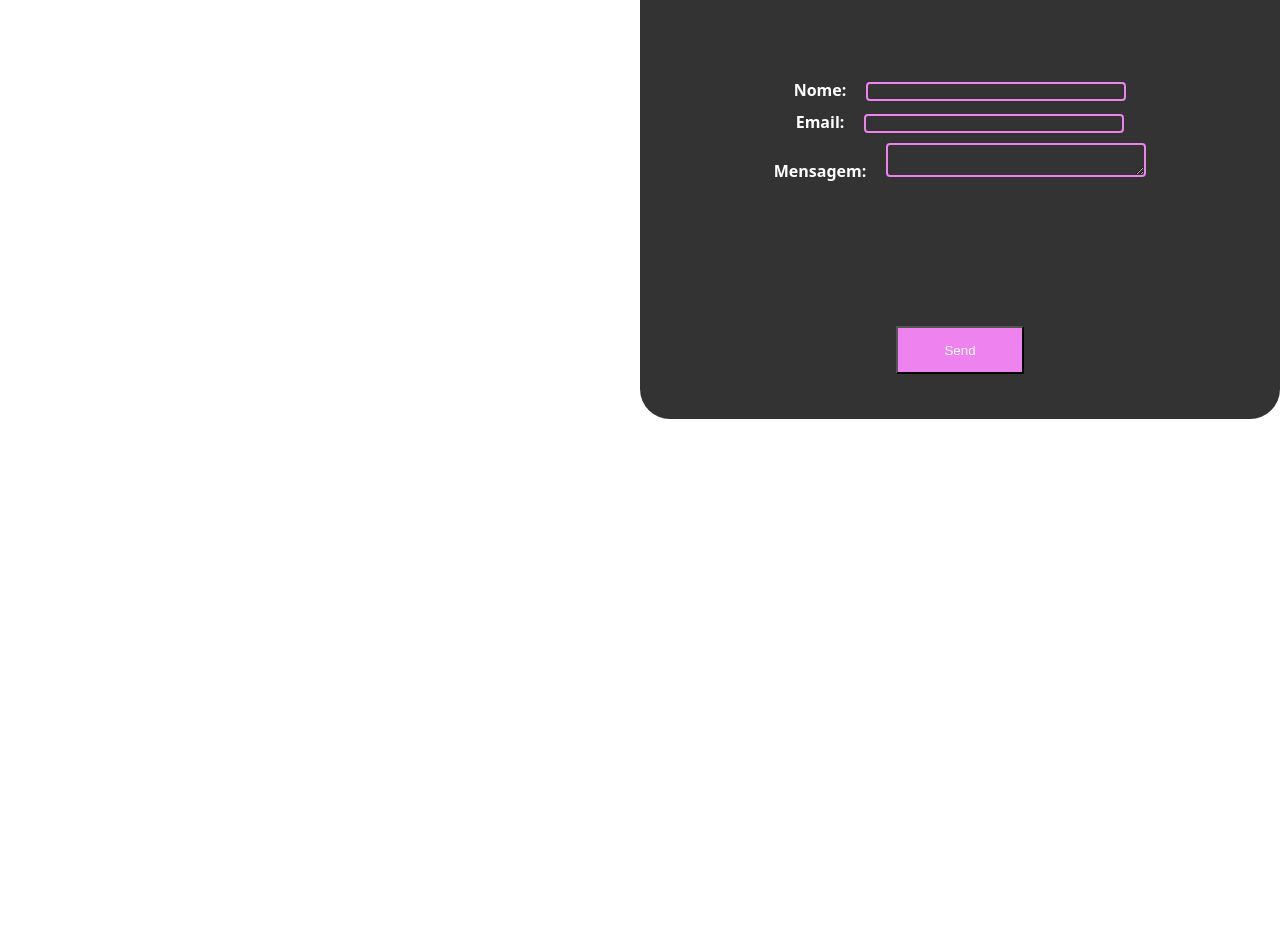
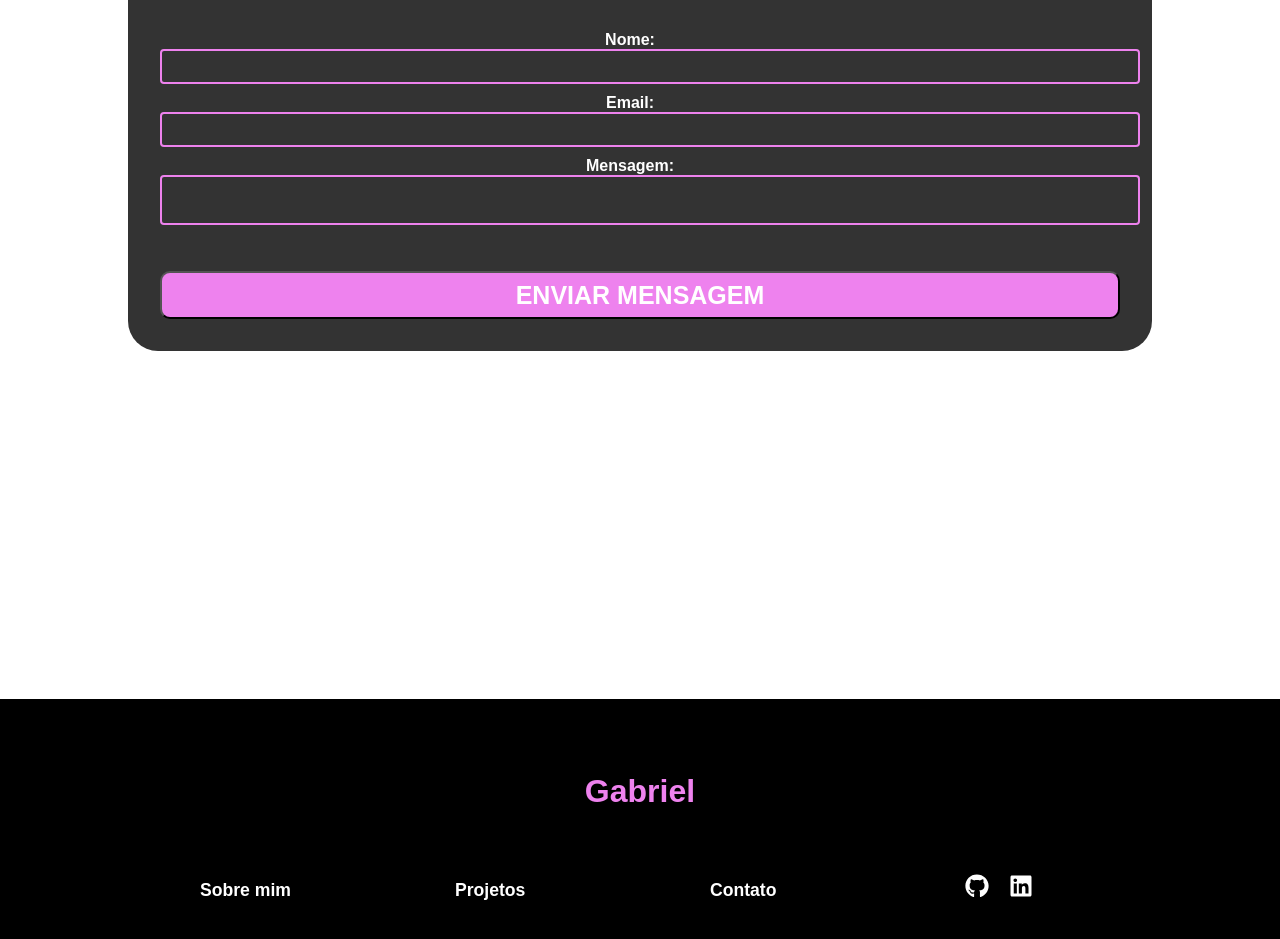
Before and after one commit to gabrielteza/port-teza, a React (Create React App) app: page / in a window 1280 px wide. Shown: the part 2228-3167 px from the top of the page. Before the commit the page ends 3047 px from the top, so only its background shows below. Built offline with nearby package versions, Linux system fonts and the light colour scheme.

Commit message:
"Adds Footer component to the app, updates ContactForm and contact-form.css, and modifies FooterStyles.js"

```diff
--- a/src/App.js
+++ b/src/App.js
@@ -13,6 +13,7 @@ function App() {
           <Route exact path="/" element={<Content />} />
         </Routes>
       </Router>
+      <Footer />
     </div>
   );
 }
--- a/src/components/contactForm/ContactForm.js
+++ b/src/components/contactForm/ContactForm.js
@@ -2,7 +2,7 @@ import React from 'react'
 import './contact-form.css'
 
 const ContactForm = () => {
-  const [formStatus, setFormStatus] = React.useState('Send')
+  const [formStatus, setFormStatus] = React.useState('Enviar Mensagem')
   const onSubmit = (e) => {
     e.preventDefault()
     setFormStatus('Submitting...')
--- a/src/components/contactForm/contact-form.css
+++ b/src/components/contactForm/contact-form.css
@@ -1,4 +1,4 @@
-:root{
+:root {
   --primary: #333;
   --secondary-color: violet;
   --text-color: #fff;
@@ -6,59 +6,74 @@
 
 .container {
   text-align: center;
-  margin-top: 5rem;
+  margin: 5rem auto;
   background-color: var(--primary);
-  width: 40rem;
-  height: 30rem;
+  max-width: 40rem;
+  padding: 2rem;
   border-radius: 30px;
-  margin-left: 40rem;
 }
 
 .form-label {
   color: var(--text-color);
   margin-right: 20px;
   font-weight: 700;
-  font-family: system-ui, -apple-system, BlinkMacSystemFont, 'Segoe UI', Roboto, Oxygen, Ubuntu, Cantarell, 'Open Sans', 'Helvetica Neue', sans-serif;
 }
 
 #form-texts {
-  margin-top: 7rem;
+  margin-top: 2rem;
 }
 
-input#name.form-control {
-  width: 16rem;
+input.form-control,
+textarea.form-control {
+  width: 100%;
   border: 2px solid var(--secondary-color);
   border-radius: 4px;
   margin-bottom: 10px;
   background-color: transparent;
   color: var(--text-color);
-}
-
-textarea#message.form-control {
-  width: 16rem;
-  border: 2px solid var(--secondary-color);
-  border-radius: 4px;
-  background-color: transparent;
-  color: var(--text-color);
-}
-
-input#email.form-control {
-  width: 16rem;
-  border: 2px solid var(--secondary-color);
-  border-radius: 4px;
-  margin-bottom: 10px;
-  background-color: transparent;
-  color: var(--text-color);
+  padding: 0.5rem;
+  resize: none;
 }
 
 .btn {
-  margin-top: 9rem;
+  margin-top: 2rem;
   background-color: var(--secondary-color);
   height: 3rem;
-  width: 8rem;
+  width: 100%;
   color: var(--text-color);
+  font-size: 25px;
+  font-weight: bolder;
+  border-radius: 10px;
+  text-transform: uppercase;
+  font-family: Arial, Helvetica, sans-serif;
+}
+
+.btn:hover{
+  cursor: pointer;
+  box-shadow: 0 12px 16px 0 rgba(0,0,0,0.24), 0 17px 50px 0 rgba(0,0,0,0.19);
 }
 
 .title-contact {
   color: var(--text-color);
 }
+
+/* Media queries */
+@media screen and (min-width: 768px) {
+  .container {
+    max-width: 60rem;
+  }
+}
+
+@media screen and (max-width: 767px) {
+  .container {
+    padding: 1rem;
+    border-radius: 0;
+  }
+
+  input.form-control,
+  textarea.form-control {
+    width: calc(100% - 20px);
+    margin-right: 10px;
+    margin-left: 10px;
+  }
+}
--- a/src/components/footer/Footer.js
+++ b/src/components/footer/Footer.js
@@ -1,5 +1,3 @@
-// Filename - components/Footer.js
-/*
 import React from "react";
 import {
   Box,
@@ -9,109 +7,78 @@ import {
   FooterLink,
   Heading,
 } from "./FooterStyles";
+import { Link } from "react-scroll";
+import "./footer.css";
+import { FaGithub, FaLinkedin } from "react-icons/fa6";
 
 const Footer = () => {
   return (
     <Box>
       <h1
         style={{
-					color: "green",
+          color: "violet",
           textAlign: "center",
           marginTop: "10px",
         }}
       >
-				A Computer Science Portal for Geeks!
+        Gabriel
       </h1>
       <FooterContainer>
         <Row>
           <Column>
-						<Heading>About Us</Heading>
-						<FooterLink href="#">
-							Aim
-						</FooterLink>
-						<FooterLink href="#">
-							Vision
-						</FooterLink>
-						<FooterLink href="#">
-							Testimonials
-						</FooterLink>
+            <Heading>
+              <Link
+                activeClass="active"
+                to="about"
+                spy={true}
+                smooth={true}
+                offset={-100}
+                duration={500}
+                className="navbar-link"
+              >
+                Sobre mim{" "}
+              </Link>
+            </Heading>
           </Column>
           <Column>
-						<Heading>Services</Heading>
-						<FooterLink href="#">
-							Writing
-						</FooterLink>
-						<FooterLink href="#">
-							Internships
-						</FooterLink>
-						<FooterLink href="#">
-							Coding
-						</FooterLink>
-						<FooterLink href="#">
-							Teaching
-						</FooterLink>
+            <Heading>
+              <Link
+                activeClass="active"
+                to="projetos"
+                spy={true}
+                smooth={true}
+                offset={-90}
+                duration={500}
+                className="navbar-link"
+              >
+                Projetos
+              </Link>
+            </Heading>
           </Column>
           <Column>
-						<Heading>Contact Us</Heading>
-						<FooterLink href="#">
-							Uttar Pradesh
-						</FooterLink>
-						<FooterLink href="#">
-							Ahemdabad
-						</FooterLink>
-						<FooterLink href="#">
-							Indore
-						</FooterLink>
-						<FooterLink href="#">
-							Mumbai
-						</FooterLink>
+            <Heading>
+              <Link
+                activeClass="active"
+                to="contato"
+                spy={true}
+                smooth={true}
+                offset={-100}
+                duration={500}
+                className="navbar-link"
+              >
+                Contato
+              </Link>
+            </Heading>
           </Column>
           <Column>
-						<Heading>Social Media</Heading>
-						<FooterLink href="#">
-							<i className="fab fa-facebook-f">
-								<span
-									style={{
-										marginLeft: "10px",
-									}}
-								>
-									Facebook
-								</span>
-							</i>
-						</FooterLink>
-						<FooterLink href="#">
-							<i className="fab fa-instagram">
-								<span
-									style={{
-										marginLeft: "10px",
-									}}
-								>
-									Instagram
-								</span>
-							</i>
-						</FooterLink>
-						<FooterLink href="#">
-							<i className="fab fa-twitter">
-								<span
-									style={{
-										marginLeft: "10px",
-									}}
-								>
-									Twitter
-								</span>
-							</i>
-						</FooterLink>
-						<FooterLink href="#">
-							<i className="fab fa-youtube">
-								<span
-									style={{
-										marginLeft: "10px",
-									}}
-								>
-									Youtube
-								</span>
-							</i>
-						</FooterLink>
+            <Heading className="social-icons">
+              <a href="https://github.com/gabrielteza" target="_blank">
+                <FaGithub />
+              </a>
+              <a href="https://www.linkedin.com/in/gabriel-teza-815138291/" target="_blank">
+                <FaLinkedin />
+              </a>
+            </Heading>
           </Column>
         </Row>
       </FooterContainer>
@@ -119,4 +86,3 @@ const Footer = () => {
   );
 };
 export default Footer;
- */
--- a/src/components/footer/FooterStyles.js
+++ b/src/components/footer/FooterStyles.js
@@ -1,18 +1,17 @@
-// components/FooterStyles.js
-/*
 import styled from "styled-components";
 
 export const Box = styled.div`
+	margin-top: -120px;
 	padding: 5% 2.5%;
 	background: black;
 	// position: absolute;
 	bottom: 0;
 	width: 95%;
-
 	@media (max-width: 1000px) {
 		// padding: 70px 30px;
 	}
 `;
+
 
 export const FooterContainer = styled.div`
 	display: flex;
@@ -20,7 +19,9 @@ export const FooterContainer = styled.div`
 	justify-content: center;
 	max-width: 1000px;
 	margin: 0 auto;
-
+	padding-block: 4rem 2rem;
+	text-align: center;
+	row-gap: 5rem;
 `;
 
 export const Column = styled.div`
@@ -64,4 +65,3 @@ export const Heading = styled.p`
 	margin-bottom: 40px;
 	font-weight: bold;
 `;
-*/
--- /dev/null
+++ b/src/components/footer/footer.css
@@ -0,0 +1,18 @@
+.navbar-link {
+    cursor: pointer;
+  }
+
+.social-icons {
+    display: flex;
+    font-size: 1.5rem;
+  }
+
+  .social-icons a {
+    margin-right: 20px; /* Adicionando margem entre os ícones */
+    transition: transform 0.4s;
+    color: #fff;
+  }
+
+  .social-icons a:hover {
+    transform: translateY(-0.25rem);
+  }
--- a/src/pages/projetos/projetos.css
+++ b/src/pages/projetos/projetos.css
@@ -28,6 +28,8 @@
   box-shadow: 0 0 20px rgba(0, 0, 0, 0.5);
   margin-bottom: 3rem;
   margin-top: 2rem;
+  transition: transform 0.3s ease;
+
 }
 
 .grid-titulo {
@@ -87,6 +89,11 @@
   border-radius: 6px;
 }
 
+.grid-item:hover {
+  box-shadow: 0 0 20px rgba(0, 0, 0, 0.5);
+    transform: scale(1.10, 1.10);
+}
+
 /* Media Query para telas menores */
 @media screen and (max-width: 768px) {
   .grid-projetos {
```
Lines whose indentation alone changed are shown as unchanged.
